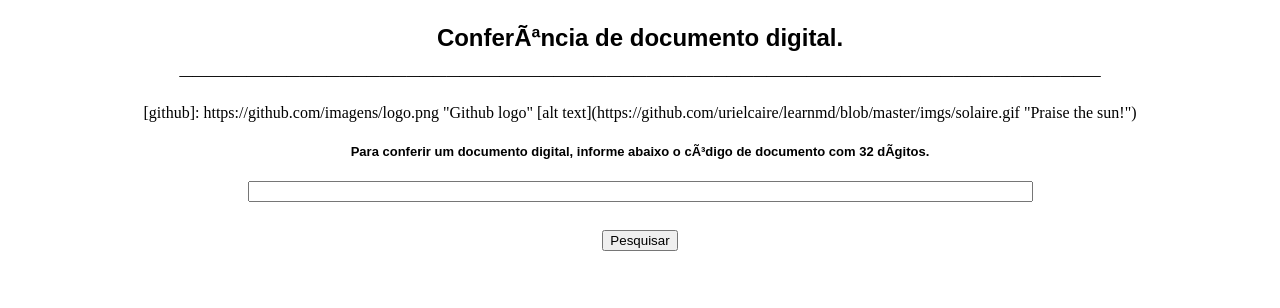
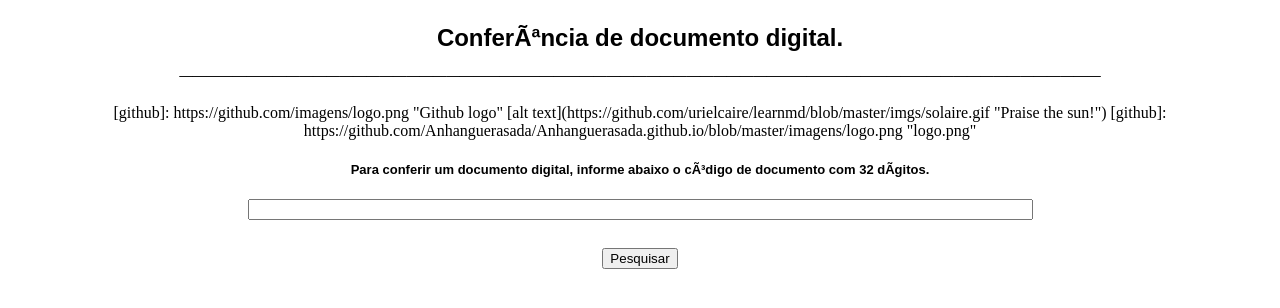
Before and after one commit to Anhanguerasada/Anhanguerasada.github.io, a plain HTML site: page index.html in a window 1280 px wide. Drawn offline with Linux system fonts and the light colour scheme.

Commit message:
Update index.html

```diff
--- a/index.html
+++ b/index.html
@@ -27,6 +27,7 @@
 	[github]: https://github.com/imagens/logo.png "Github logo"
 	[alt text](https://github.com/urielcaire/learnmd/blob/master/imgs/solaire.gif "Praise the sun!")
 
+	[github]: https://github.com/Anhanguerasada/Anhanguerasada.github.io/blob/master/imagens/logo.png "logo.png"
 
 	<H5>
 	<font size="02" face="Arial">
```
